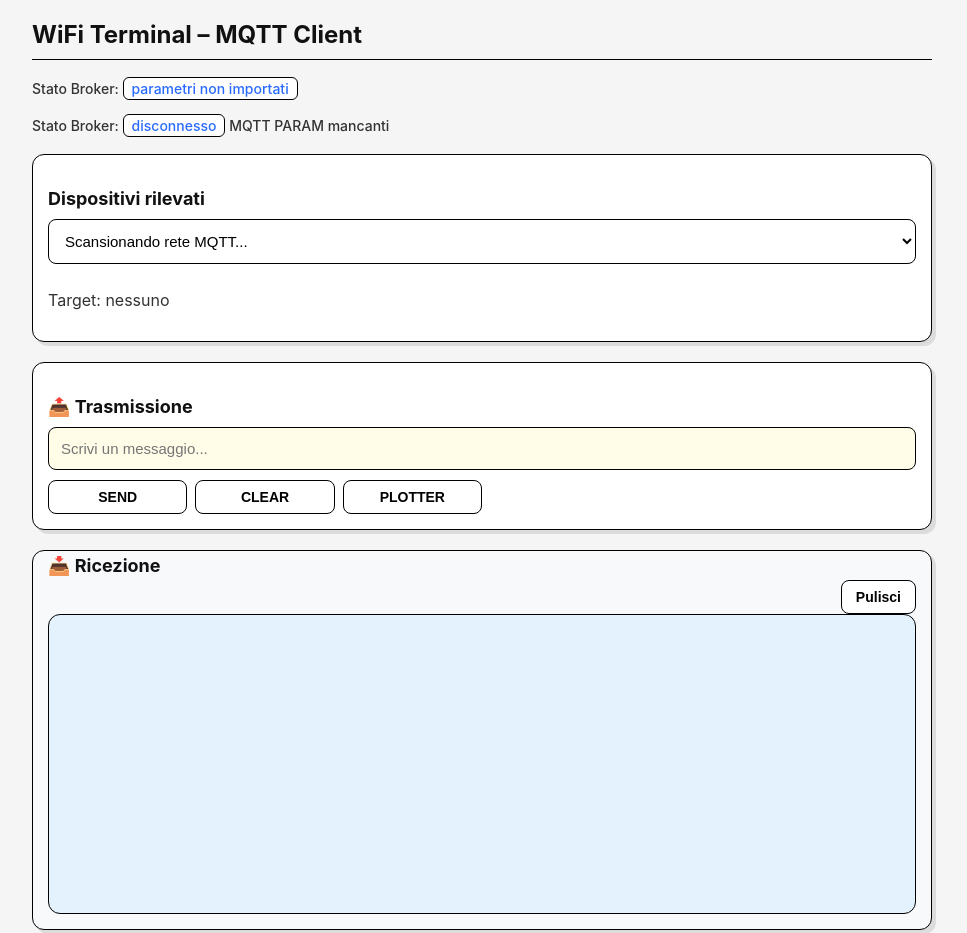
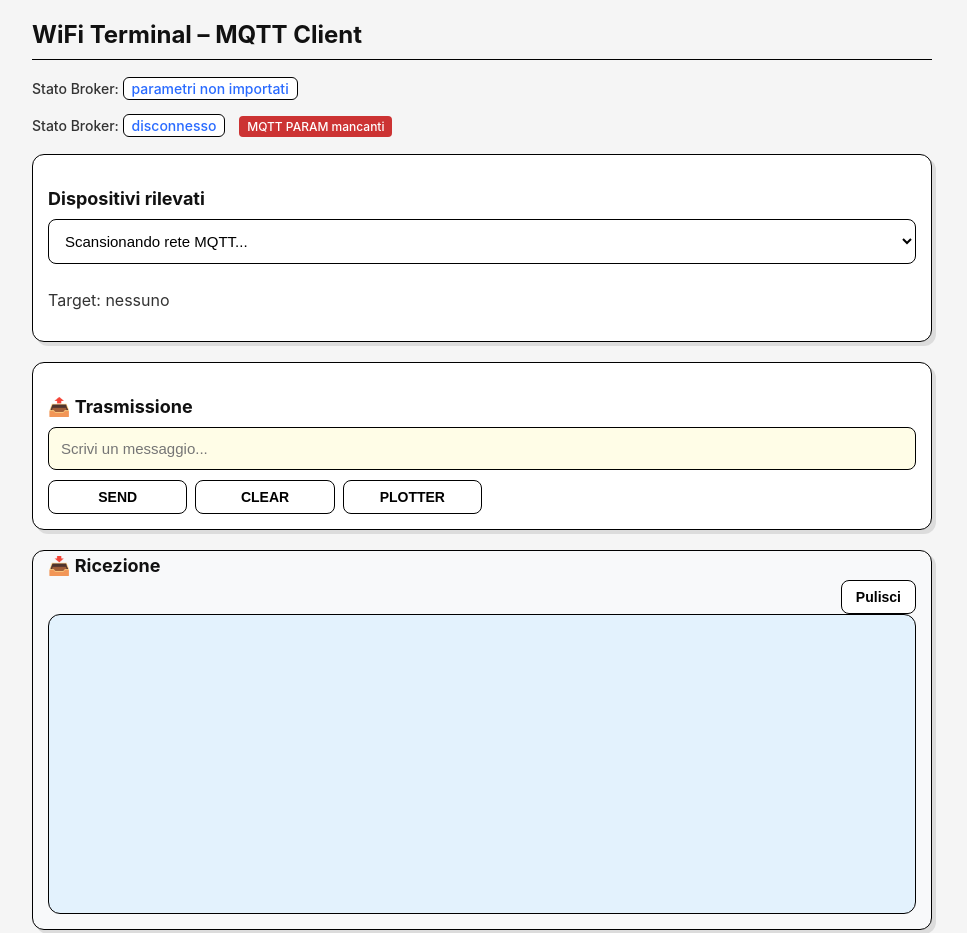
Before and after one commit to leo-453/wifi-terminal-remote, a plain HTML site: page index.html in a window 1280 px wide. Shown: the top 933 px of the page, without its empty margins (158-1125 px from the left). Drawn offline with Linux system fonts and the light colour scheme; a script that the page names is missing.

Commit message:
Add badge styles for visual indicators

```diff
--- a/style.css
+++ b/style.css
@@ -233,6 +233,23 @@
     display: inline-flex;
 }
 
+
+.badge {
+    padding: 3px 8px;
+    border-radius: 4px;
+    font-size: 12px;
+    margin-left: 10px;
+    color: white;
+}
+
+.badge-green {
+    background: #2a6;
+}
+
+.badge-red {
+    background: #c33;
+}
+
 /* =========================================================
    RESPONSIVE
    ========================================================= */
```
